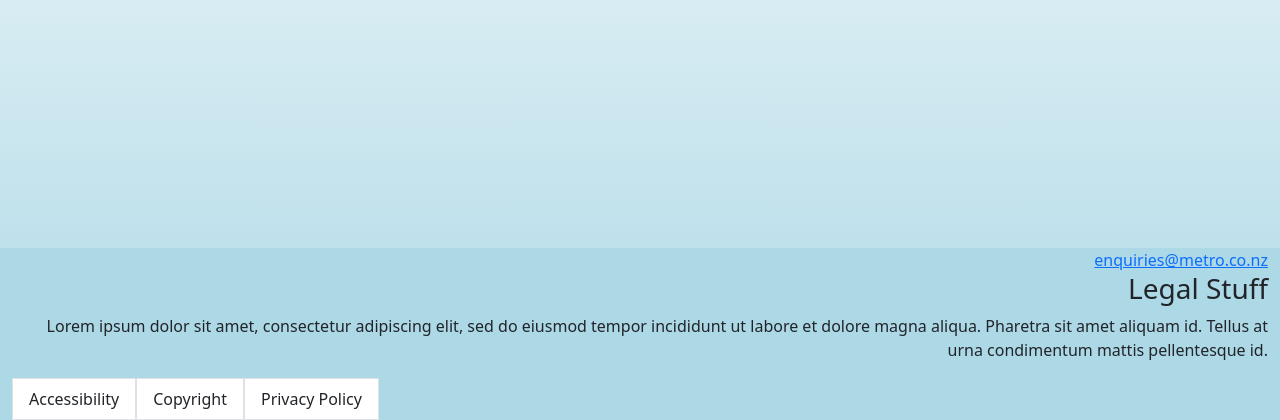
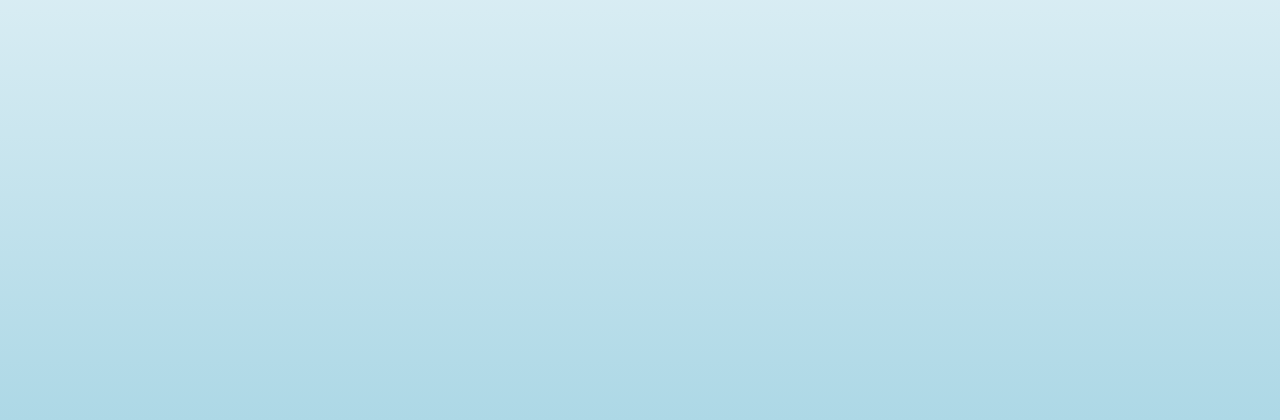
Before and after one commit to nicki-choo/CS203_MetroApp, a Flask app: page /# in a window 1280 px wide. Shown: the part 380-800 px from the top of the page. Run offline with Flask 3, Linux system fonts and the light colour scheme.

Commit message:
commented on footer as it's currently blocking some functions, will go back to it later

```diff
--- a/app.py
+++ b/app.py
@@ -88,7 +88,6 @@ def login():
 
 
 
-
 @app.route('/fares')
 def fares():
     return render_template('fares.html')
--- a/static/styles.css
+++ b/static/styles.css
@@ -35,7 +35,7 @@ color: black;
 
 
 .metro_logo{
-    background-image: url("/static/Buttons-Logo etc/MetroBus_Logo.png");
+    background-image: url("/static/logos/MetroBus_Logo.png");
     position: absolute;
     width: 405px;
     height: 123px;
@@ -150,7 +150,7 @@ background: linear-gradient(180deg, rgba(216, 235, 232, 0) 50%, #D8EBE8 100%);
 }
 
 .metro_logo\(register\){
-background-image: url("/static/Buttons-Logo etc/colored_metrologo.png");
+background-image: url("/static/logos/colored_metrologo.png");
     position: absolute;
     width: 225px;
     height: 70px;
@@ -251,7 +251,7 @@ background: linear-gradient(180deg, rgba(216, 235, 232, 0) 50%, #D8EBE8 100%);
 }
 
 .metro_logo\(topUp\){
-background-image: url("/static/Buttons-Logo etc/colored_metrologo.png");
+background-image: url("/static/logos/colored_metrologo.png");
     position: absolute;
     width: 225px;
     height: 70px;
--- a/templates/base.html
+++ b/templates/base.html
@@ -35,23 +35,23 @@
 
 {% endblock %}
 </div>
-<footer class="footer w-100 position-absolute bottom-0 start-50 translate-middle-x"
-    style="background-color: lightblue;">
-    <div class="container-fluid">
-        <a href="#">enquiries@metro.co.nz</a>
-        <h3>Legal Stuff</h3>
-        <p>Lorem ipsum dolor sit amet, consectetur adipiscing elit, sed do eiusmod tempor incididunt ut labore et dolore
-        magna aliqua. Pharetra sit amet aliquam id. Tellus at urna condimentum mattis pellentesque id.</p>
-        <div class="col-12">
-            <ul class="list-group list-group-horizontal start-50">
-                <li><a class="list-group-item" href="#">Accessibility</a></li>
-                <li><a class="list-group-item" href="#">Copyright</a></li>
-                <li><a class="list-group-item" href="#">Privacy Policy</a></li>
-            </ul>
-        </div>
+<!--<footer class="footer w-100 position-absolute bottom-0 start-50 translate-middle-x"-->
+<!--    style="background-color: lightblue;">-->
+<!--    <div class="container-fluid">-->
+<!--        <a href="#">enquiries@metro.co.nz</a>-->
+<!--        <h3>Legal Stuff</h3>-->
+<!--        <p>Lorem ipsum dolor sit amet, consectetur adipiscing elit, sed do eiusmod tempor incididunt ut labore et dolore-->
+<!--        magna aliqua. Pharetra sit amet aliquam id. Tellus at urna condimentum mattis pellentesque id.</p>-->
+<!--        <div class="col-12">-->
+<!--            <ul class="list-group list-group-horizontal start-50">-->
+<!--                <li><a class="list-group-item" href="#">Accessibility</a></li>-->
+<!--                <li><a class="list-group-item" href="#">Copyright</a></li>-->
+<!--                <li><a class="list-group-item" href="#">Privacy Policy</a></li>-->
+<!--            </ul>-->
+<!--        </div>-->
 
-    </div>
-</footer>
+<!--    </div>-->
+<!--</footer>-->
 <script src="static/script.js"></script>
 <script src="https://cdn.jsdelivr.net/npm/bootstrap@5.3.0-alpha3/dist/js/bootstrap.bundle.min.js"
         integrity="sha384-ENjdO4Dr2bkBIFxQpeoTz1HIcje39Wm4jDKdf19U8gI4ddQ3GYNS7NTKfAdVQSZe"
```
